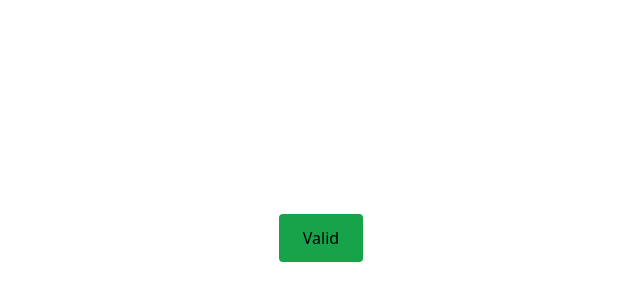
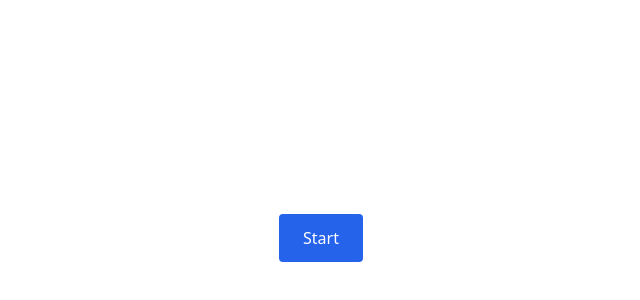
Before and after one commit to S0han/gesture-sensing-counter, a React (Vite) app: page / in a window 1280 px wide. Shown: the part 162-462 px from the top of the page, without its empty margins (319-959 px from the left). Built offline with nearby package versions, Linux system fonts and the light colour scheme.

Commit message:
update: add state logic for complete screen to gesture validation

```diff
--- a/src/App.jsx
+++ b/src/App.jsx
@@ -16,30 +16,26 @@ export default function App() {
 
   //check if start button changed to active enum
   useEffect(() => {
-    if (state !== STATES.ACTIVE) {
+    if (isValid) {
+      setState(STATES.COMPLETE);
+      setIsValid(false);
       return;
     }
 
     const timer = setTimeout(() => {
-      // if valid gesture detected prevent from going to id
-      if (isValid) {
-        setState(STATES.COMPLETE)
-        return;
-      }
       setState(STATES.IDLE);
     }, 15000);
 
 
-    return () => clearTimeout(timer)
+    return () => clearTimeout(timer);
   }, [state, isValid]);
 
   return (
-    //show the detect screen only when start is true
+    //show screen depending on state enum
     <div>
-      {/* {state === STATES.IDLE && <Home onStart={() => setState(STATES.ACTIVE)} />}
-      {state === STATES.ACTIVE && <Detect />} */}
-
-      {state === STATES.IDLE && <Detect valDetect={setIsValid} />}
+      {state === STATES.IDLE && <Home onStart={() => setState(STATES.ACTIVE)} />}
+      {state === STATES.ACTIVE && <Detect valDetect={setIsValid} />}
+      {state === STATES.COMPLETE && <Complete returnHome={() => setState(STATES.IDLE)} />}
     </div>
   );
 }
--- a/src/components/return_home_button.component.jsx
+++ b/src/components/return_home_button.component.jsx
@@ -1,6 +1,6 @@
-export default function ReturnHomeButton() {
+export default function ReturnHomeButton({ returnHome }) {
     return (
-        <button className="px-6 py-3 bg-red-600 rounded">
+        <button onClick={returnHome} className="px-6 py-3 bg-red-600 rounded">
             Return Home
         </button>
     );
--- /dev/null
+++ b/src/screens/complete.screen.jsx
@@ -0,0 +1,9 @@
+import ReturnHomeButton from '../components/return_home_button.component';
+
+export default function Complete({ returnHome }) {
+    return (
+        <div className="flex h-screen items-center justify-center">
+            <ReturnHomeButton returnHome={returnHome} />
+        </div>
+    );
+}
--- a/src/screens/detect.screen.jsx
+++ b/src/screens/detect.screen.jsx
@@ -3,9 +3,7 @@ import ValidGestButton from '../components/valid_gest_button.component';
 export default function Detect({ setIsValid }) {
     return (
         <div className="flex h-screen items-center justify-center">
-            <div className="flex gap-2">
-                <ValidGestButton setIsValid={setIsValid} />
-            </div>
+            <ValidGestButton setIsValid={setIsValid} />
         </div>
     );
 }
```
